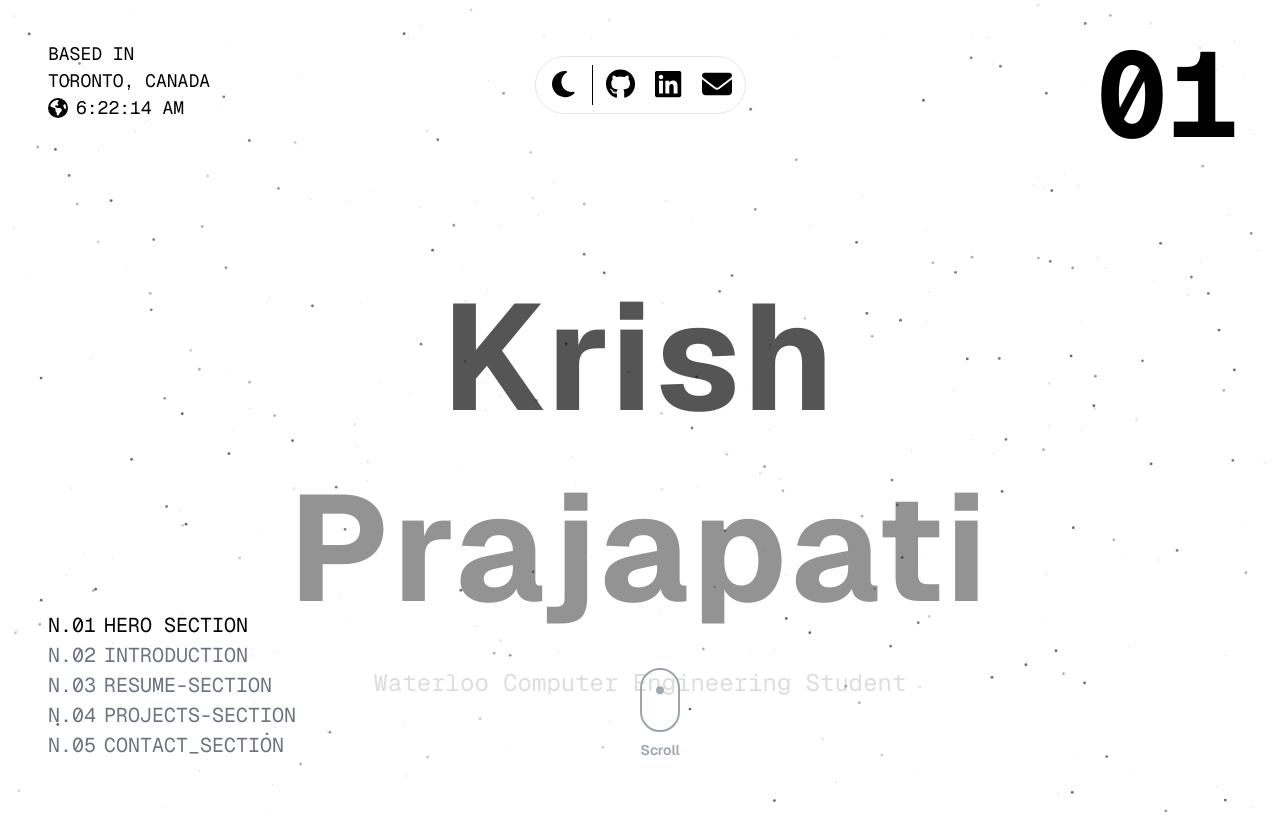
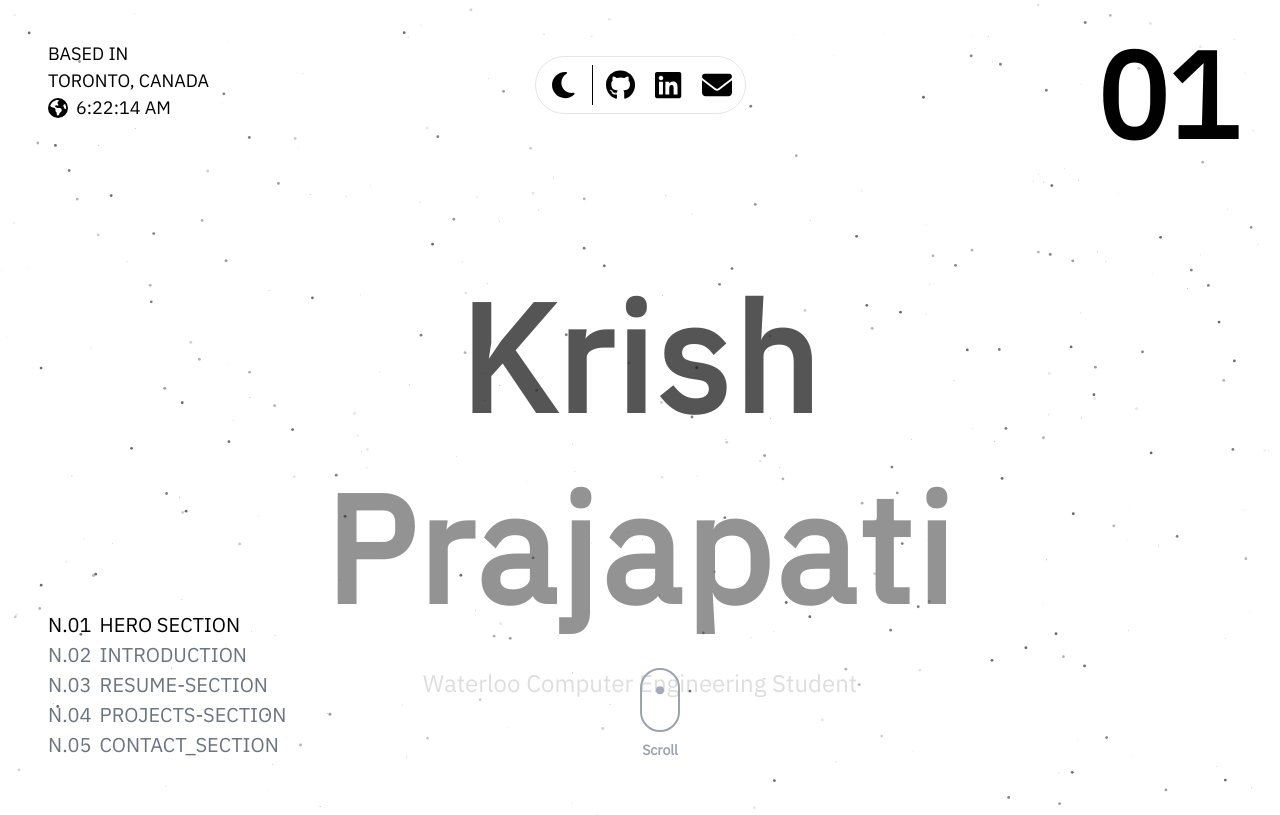
Before and after one commit to Krishpraj/my-portfolio, a Next.js app: page / in a window 1280 px wide. Shown: the top 815 px of the page. Built offline with nearby package versions, Linux system fonts and the light colour scheme.

Commit message:
Add IBM Plex fonts to globals and update layout for font usage

```diff
--- a/src/app/globals.css
+++ b/src/app/globals.css
@@ -5,6 +5,9 @@
 
 @layer base {
   :root {
+    --font-ibm-mono: 'IBM Plex Mono', monospace;
+    --font-ibm-sans: 'IBM Plex Sans', sans-serif;
+
     --background: 0 0% 100%;
     --foreground: 0 0% 3.9%;
     --card: 0 0% 100%;
@@ -30,8 +33,8 @@
     --chart-4: 43 74% 66%;
     --chart-5: 27 87% 67%;
     --radius: 0.5rem;
-    --font-geist-sans: "Geist", sans-serif;
-    --font-geist-mono: "Geist Mono", monospace;
+
+
     --color-1: 0 100% 63%;
     --color-2: 270 100% 63%;
     --color-3: 210 100% 63%;
--- a/src/app/layout.tsx
+++ b/src/app/layout.tsx
@@ -1,11 +1,22 @@
 // app/layout.tsx (Server-Side Layout)
 import type { Metadata } from "next";
-import { Geist, Geist_Mono } from "next/font/google";
+import { Geist, Geist_Mono, IBM_Plex_Mono, IBM_Plex_Sans } from "next/font/google";
 import Loading from "@/app/loading";  // Client-side loading component
 import "./globals.css";
 
 const geistSans = Geist({
   variable: "--font-geist-sans",
+  subsets: ["latin"],
+});
+
+const font1 = IBM_Plex_Mono({
+  variable: "--font-ibm-mono",
+  weight: ['400'],
+  subsets: ["latin"],
+});
+const font2 = IBM_Plex_Sans({
+  variable: "--font-ibm-sans",
+  weight: ['400'],
   subsets: ["latin"],
 });
 
@@ -26,7 +37,7 @@ export default function RootLayout({
 }>) {
   return (
     <html lang="en">
-      <body className={`${geistSans.variable} ${geistMono.variable} antialiased`}>
+    <body className={`${font1.variable} ${font2.variable} antialiased`} style={{ fontFamily: "var(--font-ibm-sans)" }}>
         {/* Loading screen component that prevents content from rendering until loading is complete */}
         <Loading />
         {/* Render children (actual content) only after loading is complete */}
```
